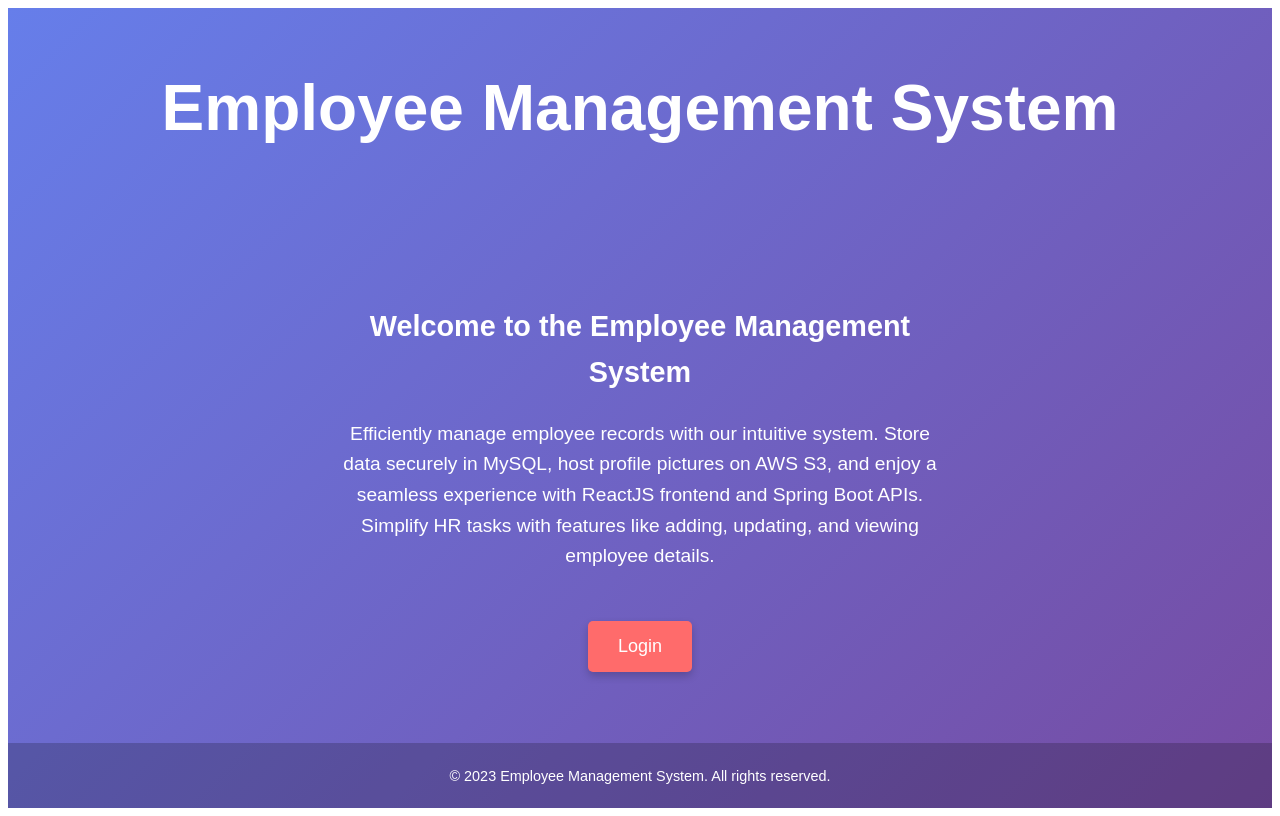
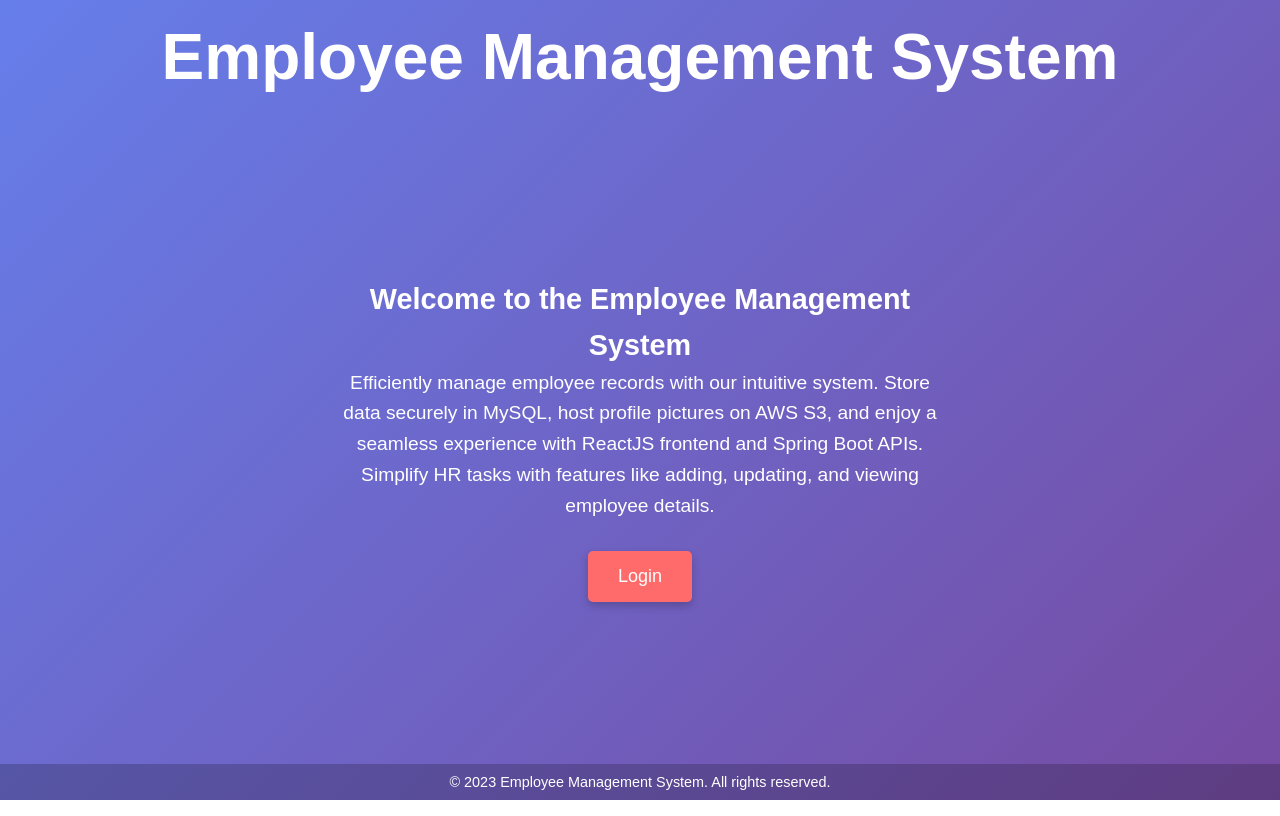
Before and after one commit to durgaprasad-potabathula/Employee-Management-System, a React (Vite) app: page / in a window 1280 px wide. Built offline with nearby package versions, Linux system fonts and the light colour scheme.

Commit message:
Update Home.module.css

```diff
--- a/src/components/styles/Home.module.css
+++ b/src/components/styles/Home.module.css
@@ -64,3 +64,7 @@
     font-size: 16px;
   }
 }
+
+*{
+  margin: 0%;
+}
```
